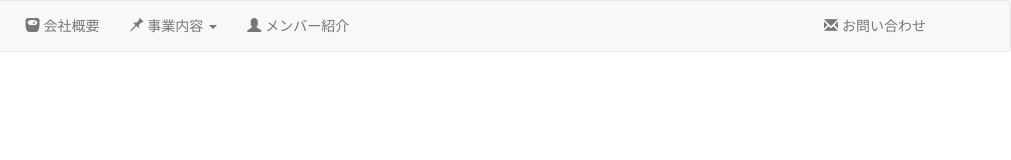
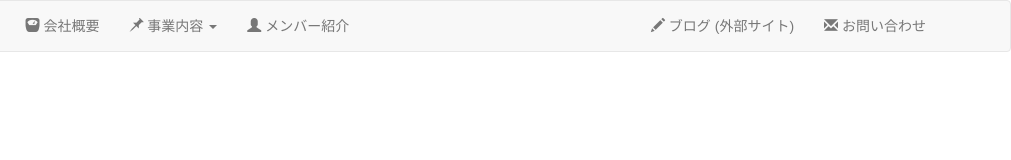
Before and after one commit to janom-inc/janom.co.jp, a website: page src/00header.ejs in a window 1280 px wide. Shown: the full height of the page, 269-1280 px from the left. Drawn offline with nearby package versions, Linux system fonts and the light colour scheme; files that its build step writes are made by us from their sources.

Commit message:
added link to our blog site

```diff
--- a/src/00header.ejs
+++ b/src/00header.ejs
@@ -87,6 +87,7 @@ var description = '「合同会社ジャノム」は暗号通貨（ビットコ
 						<li class=""><a href="/members.html"><span class="glyphicon glyphicon-user"></span> メンバー紹介</a></li>
 					</ul>
 					<ul class="nav navbar-nav navbar-right">
+						<li><a href="https://blog.janom.co.jp/" target="_blank"><span class="glyphicon glyphicon-pencil"></span> ブログ (外部サイト)</a></li>
 						<li><a href="/contact.html"><span class="glyphicon glyphicon-envelope"></span> お問い合わせ</a></li>
 					</ul>
 				</div><!-- /.navbar-collapse -->
```
